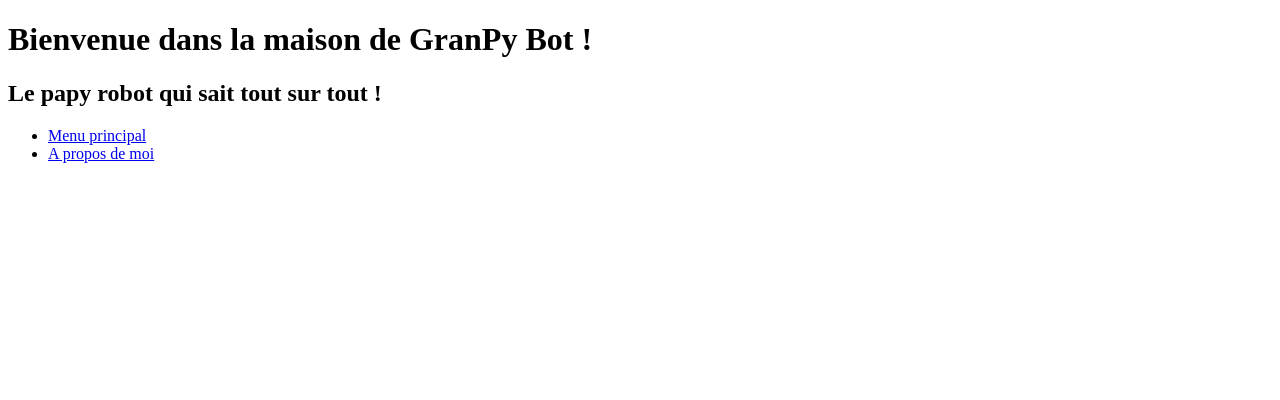
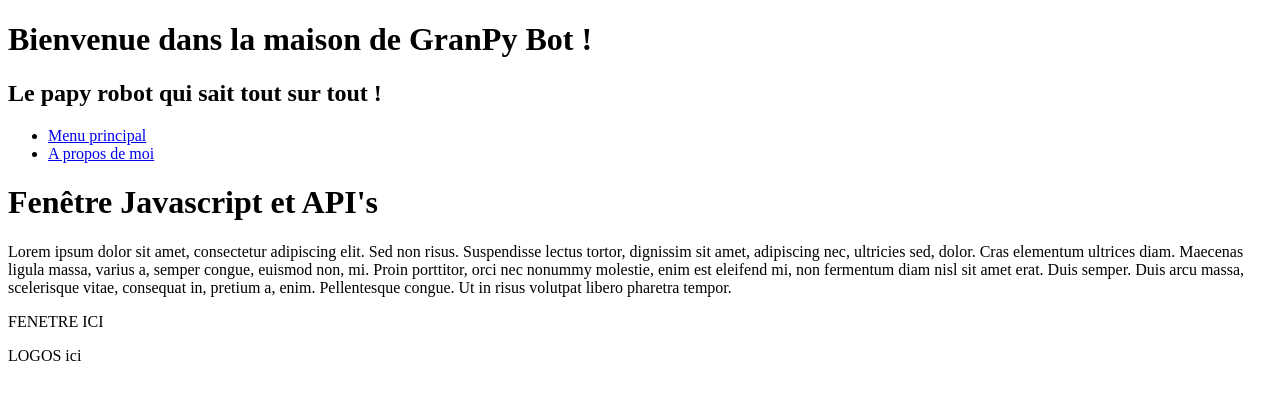
Before and after one commit to Arnaud31200/P7_BOULANGER_Arnaud, a Flask app: page / in a window 1280 px wide. Shown: the top 400 px of the page. Run offline with Flask 2, Linux system fonts and the light colour scheme.

Commit message:
maj 9/08

```diff
--- /dev/null
+++ b/FLASK/package/templates/default.html
@@ -0,0 +1,16 @@
+<!DOCTYPE html>
+<html lang="fr">
+<head>
+    <meta charset="UTF-8">
+    <title>Bienvenue chez GranPy Bot !</title>
+</head>
+<body>
+    <h1> Bienvenue dans la maison de GranPy Bot !</h1>
+        <h2> Le papy robot qui sait tout sur tout !</h2>
+    {%  include '_nav.html' %}
+    {%  block body %} {% endblock %}
+</body>
+<footer>
+   <p>LOGOS ici</p>
+</footer>
+</html>
--- a/FLASK/package/templates/front.html
+++ b/FLASK/package/templates/front.html
@@ -1,12 +1,11 @@
-<!DOCTYPE html>
-<html lang="fr">
-<head>
-    <meta charset="UTF-8">
-    <title>Bienvenue chez GranPy Bot !</title>
-</head>
-<body>
-    <h1> Bienvenue dans la maison de GranPy Bot !</h1>
-    <h2> Le papy robot qui sait tout sur tout !</h2>
-    {%  include '_nav.html' %}
-</body>
-</html>
+{%  extends 'default.html' %}
+{% block body %}
+    <h1>Fenêtre Javascript et API's</h1>
+    <p>Lorem ipsum dolor sit amet, consectetur adipiscing elit.
+        Sed non risus. Suspendisse lectus tortor, dignissim sit amet, adipiscing nec, ultricies sed, dolor.
+        Cras elementum ultrices diam. Maecenas ligula massa, varius a, semper congue, euismod non, mi.
+        Proin porttitor, orci nec nonummy molestie, enim est eleifend mi, non fermentum diam nisl sit amet erat.
+        Duis semper. Duis arcu massa, scelerisque vitae, consequat in, pretium a, enim. Pellentesque congue.
+        Ut in risus volutpat libero pharetra tempor.</p>
+    <p>FENETRE ICI</p>
+{% endblock %}
```
Also changed, not shown: FLASK/package/templates/about.html (+5 -10 lines), FLASK/package/tests/test_app.py (+2 -2 lines).
